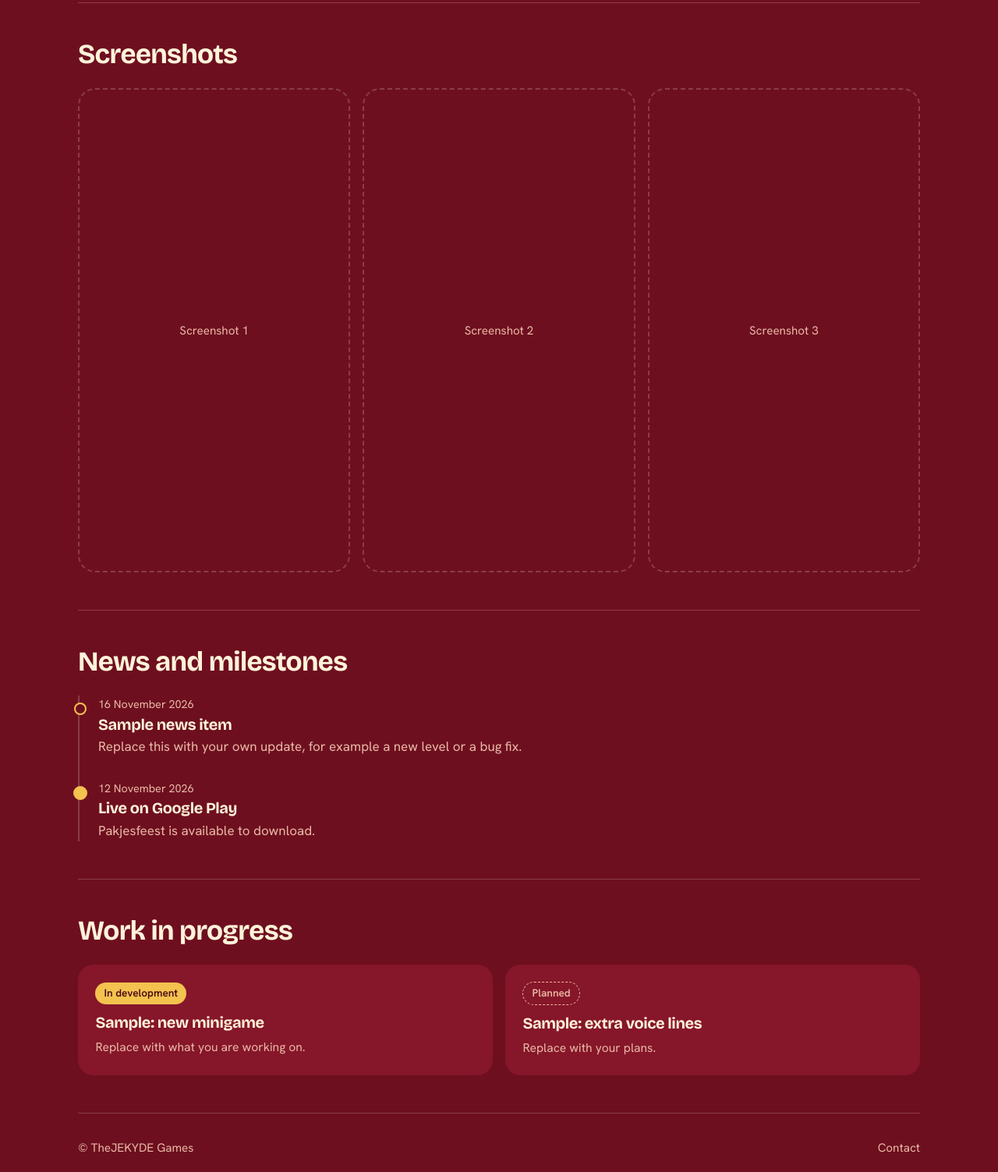
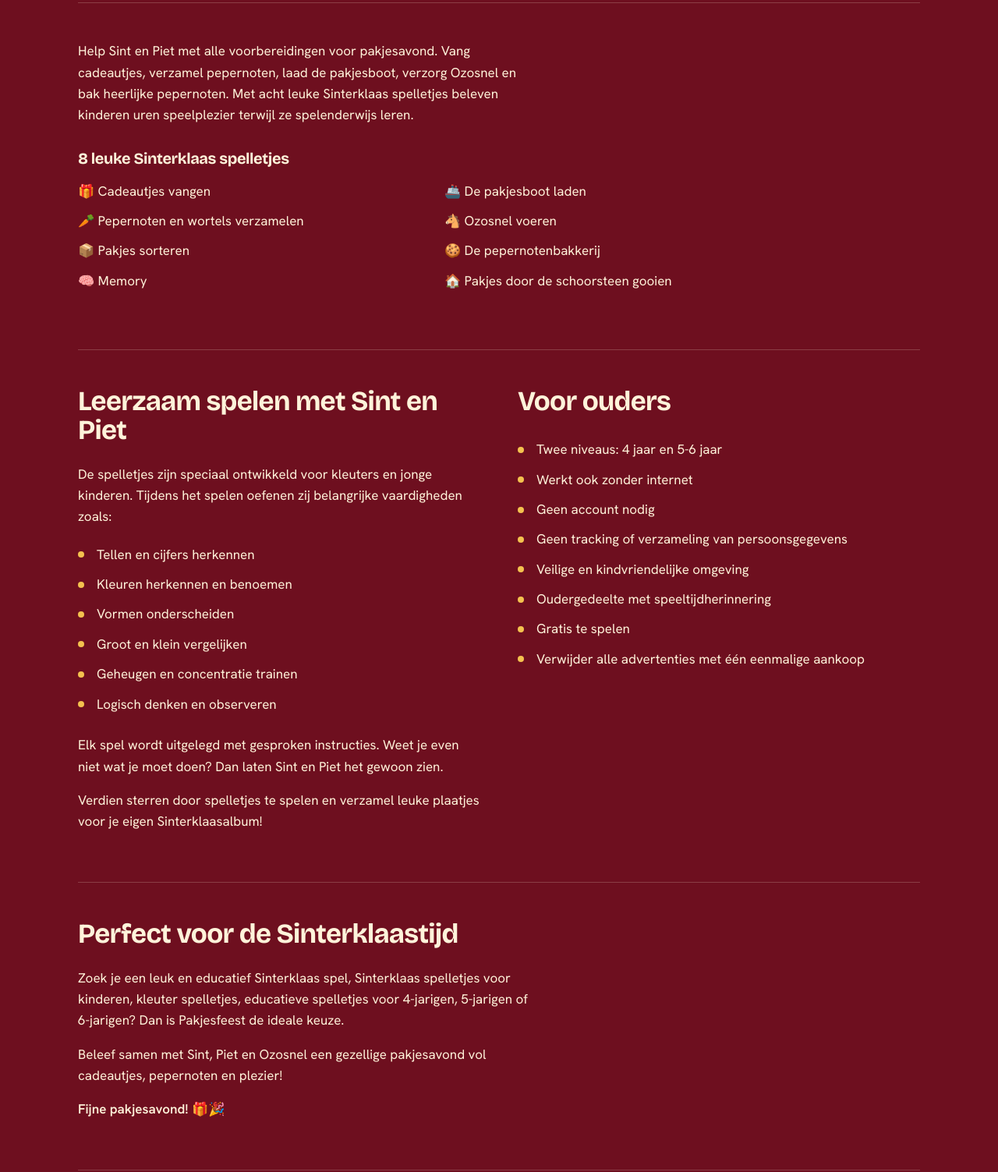
Before and after one commit to TheJEKYDE/TheJEKYDE.github.io, a plain HTML site: page games/pakjesfeest/index.html in a window 1280 px wide. Shown: the part 624-2127 px from the top of the page at 78% size. Drawn offline with nearby package versions, Linux system fonts and the light colour scheme.

Commit message:
Replace sample text with real game descriptions and news
Add Dutch descriptions for Battle Dice Simulator and Pakjesfeest,
remove sample news and work-in-progress items, and support shared
("all") and Dutch news entries.

Co-Authored-By: Claude Sonnet 5.5 <noreply@anthropic.com>
Claude-Session: https://claude.ai/code/session_018JvTPVadK4ZfMzkWbX252W

```diff
--- a/assets/news.js
+++ b/assets/news.js
@@ -1,18 +1,15 @@
 // Edit this file to add news and work-in-progress items. No other code changes needed.
-// game: "battle-dice" | "pakjesfeest"   kind: "milestone" | "update" | "news"
+// game: "battle-dice" | "pakjesfeest" | "all" (shows on every page)   kind: "milestone" | "update" | "news"
 // status (WIP): "building" | "testing" | "planned"
-// NOTE: entries below are SAMPLE text - replace with real ones.
+// Optional nl: { title, text } is used on the Dutch game pages.
 
 window.NEWS = [
-  { game: "pakjesfeest", date: "2026-11-12", kind: "milestone", title: "Live on Google Play", text: "Pakjesfeest is available to download." },
-  { game: "pakjesfeest", date: "2026-11-16", kind: "news", title: "Sample news item", text: "Replace this with your own update, for example a new level or a bug fix." },
-  { game: "battle-dice", date: "2026-11-16", kind: "update", title: "Sample update", text: "Replace this with the changes in your latest release." }
+  { game: "all", date: "2026-11-12", kind: "milestone", title: "Live on Google Play", text: "Pakjesfeest and Battle Dice Simulator are available to download.",
+    nl: { title: "Live op Google Play", text: "Pakjesfeest en Battle Dice Simulator zijn te downloaden." } }
 ];
 
 window.WIP = [
-  { game: "pakjesfeest", title: "Sample: new minigame", status: "building", note: "Replace with what you are working on." },
-  { game: "pakjesfeest", title: "Sample: extra voice lines", status: "planned", note: "Replace with your plans." },
-  { game: "battle-dice", title: "Sample: new feature", status: "testing", note: "Replace with what you are working on." }
+  // { game: "pakjesfeest", title: "New minigame", status: "building", note: "What you are working on.", nl: { title: "Nieuw spelletje", note: "Waar je aan werkt." } }
 ];
 
 window.GAMES = {
--- a/assets/site.js
+++ b/assets/site.js
@@ -2,8 +2,10 @@
 (function () {
   var root = document.body.getAttribute("data-root") || "";
   var game = document.body.getAttribute("data-game");
-  var fmt = new Intl.DateTimeFormat("en-GB", { day: "numeric", month: "long", year: "numeric" });
-  var label = { building: "In development", testing: "Testing", planned: "Planned" };
+  var nl = document.documentElement.lang === "nl";
+  var fmt = new Intl.DateTimeFormat(nl ? "nl-NL" : "en-GB", { day: "numeric", month: "long", year: "numeric" });
+  var label = nl ? { building: "In ontwikkeling", testing: "Wordt getest", planned: "Gepland" } : { building: "In development", testing: "Testing", planned: "Planned" };
+  function t(o, k) { return nl && o.nl && o.nl[k] ? o.nl[k] : o[k]; }
 
   function el(tag, cls, text) {
     var n = document.createElement(tag);
@@ -15,22 +17,22 @@
   var feed = document.getElementById("news-feed");
   if (feed) {
     var limit = parseInt(feed.getAttribute("data-limit") || "0", 10);
-    var items = (window.NEWS || []).filter(function (n) { return !game || n.game === game; })
+    var items = (window.NEWS || []).filter(function (n) { return !game || n.game === game || n.game === "all"; })
       .sort(function (a, b) { return b.date.localeCompare(a.date); });
     if (limit) items = items.slice(0, limit);
-    if (!items.length) feed.replaceWith(el("p", "empty", "Nothing here yet. Check back soon."));
+    if (!items.length) feed.replaceWith(el("p", "empty", nl ? "Nog niets te melden." : "Nothing here yet. Check back soon."));
     items.forEach(function (n) {
       var li = el("li", n.kind === "milestone" ? "milestone" : "");
       var meta = el("div", "meta");
       meta.appendChild(el("time", "", fmt.format(new Date(n.date))));
-      if (!game && window.GAMES[n.game]) {
+      if (!game && n.game !== "all" && window.GAMES[n.game]) {
         var a = el("a", "from", window.GAMES[n.game].name);
         a.href = root + window.GAMES[n.game].url;
         meta.appendChild(a);
       }
       li.appendChild(meta);
-      li.appendChild(el("h3", "", n.title));
-      li.appendChild(el("p", "", n.text));
+      li.appendChild(el("h3", "", t(n, "title")));
+      li.appendChild(el("p", "", t(n, "text")));
       feed.appendChild(li);
     });
   }
@@ -38,12 +40,12 @@
   var wip = document.getElementById("wip");
   if (wip) {
     var w = (window.WIP || []).filter(function (x) { return x.game === game; });
-    if (!w.length) wip.replaceWith(el("p", "empty", "Nothing in development right now."));
+    if (!w.length) wip.replaceWith(el("p", "empty", nl ? "Op dit moment is er niets in ontwikkeling." : "Nothing in development right now."));
     w.forEach(function (x) {
       var c = el("div", "wip-card");
       c.appendChild(el("span", "chip " + x.status, label[x.status] || x.status));
-      c.appendChild(el("h3", "", x.title));
-      c.appendChild(el("p", "", x.note));
+      c.appendChild(el("h3", "", t(x, "title")));
+      c.appendChild(el("p", "", t(x, "note")));
       wip.appendChild(c);
     });
   }
--- a/assets/style.css
+++ b/assets/style.css
@@ -151,3 +151,16 @@ p { margin: 0 0 1rem; max-width: 62ch; }
   .tile-dice .art { animation: none; }
   .btn, .game-tile { transition: none; }
 }
+
+/* long-form game text */
+.prose h3 { margin: 2rem 0 0.75rem; }
+.prose h3:first-child { margin-top: 0; }
+.prose p { color: var(--ink); }
+.ticks { list-style: none; margin: 0 0 1.25rem; padding: 0; columns: 2; column-gap: 2.5rem; max-width: 900px; }
+.ticks li { break-inside: avoid; padding: 0.35rem 0 0.35rem 1.5rem; position: relative; }
+.ticks li::before { content: ""; position: absolute; left: 0; top: 0.95rem; width: 8px; height: 8px; border-radius: 50%; background: var(--accent); }
+.ticks.plain li { padding-left: 0; }
+.ticks.plain li::before { display: none; }
+.note { background: var(--panel); border-radius: 16px; padding: 1rem 1.25rem; max-width: 62ch; margin-top: 1.5rem; }
+.prose-grid { display: grid; grid-template-columns: 1fr 1fr; gap: 3rem; align-items: start; }
+@media (max-width: 760px) { .ticks { columns: 1; } .prose-grid { grid-template-columns: 1fr; gap: 0; } }
--- a/games/pakjesfeest/index.html
+++ b/games/pakjesfeest/index.html
@@ -1,5 +1,5 @@
 <!doctype html>
-<html lang="en">
+<html lang="nl">
 <head>
 <meta charset="utf-8">
 <meta name="viewport" content="width=device-width, initial-scale=1">
@@ -20,10 +20,10 @@
 <section class="game-hero">
   <div>
     <h1>Pakjesfeest</h1>
-    <p class="lead">Het Sinterklaasspel voor de hele familie. [Voorbeeldtekst: vervang door je eigen beschrijving.]</p>
+    <p class="lead">Vier de magie van Sinterklaas met Pakjesfeest, een vrolijk en leerzaam Sinterklaas spel voor kinderen van 4 tot en met 6 jaar!</p>
     <div class="btn-row">
       <a class="btn" href="https://play.google.com/store/apps/details?id=com.thejekyde.pakjesfeest">Download op Google Play</a>
-      <a class="btn ghost" href="https://claude.ai/artifact/6RuyVwiqo5xFK11PJeq5Pb">Privacy policy</a>
+      <a class="btn ghost" href="https://claude.ai/artifact/6RuyVwiqo5xFK11PJeq5Pb">Privacybeleid</a>
     </div>
   </div>
   <div><svg class="art" viewBox="0 0 200 200" role="img" aria-label="A wrapped present">
@@ -33,16 +33,67 @@
 <path d="M100 66 C70 20 28 44 60 66 Z" fill="#f4c24f"/><path d="M100 66 C130 20 172 44 140 66 Z" fill="#f4c24f"/>
 <circle cx="100" cy="66" r="10" fill="#d99a1f"/></svg></div>
 </section>
+<section class="section prose">
+  <p>Help Sint en Piet met alle voorbereidingen voor pakjesavond. Vang cadeautjes, verzamel pepernoten, laad de pakjesboot, verzorg Ozosnel en bak heerlijke pepernoten. Met acht leuke Sinterklaas spelletjes beleven kinderen uren speelplezier terwijl ze spelenderwijs leren.</p>
+  <h3>8 leuke Sinterklaas spelletjes</h3>
+  <ul class="ticks plain">
+  <li>🎁 Cadeautjes vangen</li>
+  <li>🥕 Pepernoten en wortels verzamelen</li>
+  <li>📦 Pakjes sorteren</li>
+  <li>🧠 Memory</li>
+  <li>🚢 De pakjesboot laden</li>
+  <li>🐴 Ozosnel voeren</li>
+  <li>🍪 De pepernotenbakkerij</li>
+  <li>🏠 Pakjes door de schoorsteen gooien</li>
+</ul>
+</section>
+<section class="section prose">
+  <div class="prose-grid">
+    <div>
+      <h2>Leerzaam spelen met Sint en Piet</h2>
+      <p>De spelletjes zijn speciaal ontwikkeld voor kleuters en jonge kinderen. Tijdens het spelen oefenen zij belangrijke vaardigheden zoals:</p>
+      <ul class="ticks" style="columns:1">
+  <li>Tellen en cijfers herkennen</li>
+  <li>Kleuren herkennen en benoemen</li>
+  <li>Vormen onderscheiden</li>
+  <li>Groot en klein vergelijken</li>
+  <li>Geheugen en concentratie trainen</li>
+  <li>Logisch denken en observeren</li>
+</ul>
+      <p>Elk spel wordt uitgelegd met gesproken instructies. Weet je even niet wat je moet doen? Dan laten Sint en Piet het gewoon zien.</p>
+      <p>Verdien sterren door spelletjes te spelen en verzamel leuke plaatjes voor je eigen Sinterklaasalbum!</p>
+    </div>
+    <div>
+      <h2>Voor ouders</h2>
+      <ul class="ticks" style="columns:1">
+  <li>Twee niveaus: 4 jaar en 5-6 jaar</li>
+  <li>Werkt ook zonder internet</li>
+  <li>Geen account nodig</li>
+  <li>Geen tracking of verzameling van persoonsgegevens</li>
+  <li>Veilige en kindvriendelijke omgeving</li>
+  <li>Oudergedeelte met speeltijdherinnering</li>
+  <li>Gratis te spelen</li>
+  <li>Verwijder alle advertenties met één eenmalige aankoop</li>
+</ul>
+    </div>
+  </div>
+</section>
+<section class="section prose">
+  <h2>Perfect voor de Sinterklaastijd</h2>
+  <p>Zoek je een leuk en educatief Sinterklaas spel, Sinterklaas spelletjes voor kinderen, kleuter spelletjes, educatieve spelletjes voor 4-jarigen, 5-jarigen of 6-jarigen? Dan is Pakjesfeest de ideale keuze.</p>
+  <p>Beleef samen met Sint, Piet en Ozosnel een gezellige pakjesavond vol cadeautjes, pepernoten en plezier!</p>
+  <p><strong>Fijne pakjesavond! 🎁🎉</strong></p>
+</section>
 <section class="section">
   <h2>Screenshots</h2>
   <div class="shots"><div class="shot">Screenshot 1</div><div class="shot">Screenshot 2</div><div class="shot">Screenshot 3</div></div>
 </section>
 <section class="section">
-  <h2>News and milestones</h2>
+  <h2>Nieuws en mijlpalen</h2>
   <ul class="feed" id="news-feed"></ul>
 </section>
 <section class="section">
-  <h2>Work in progress</h2>
+  <h2>In ontwikkeling</h2>
   <div class="wip" id="wip"></div>
 </section>
 </main>
```
Also changed, not shown: games/battle-dice-simulator/index.html (+32 -6 lines), index.html (+1 -1 lines).
